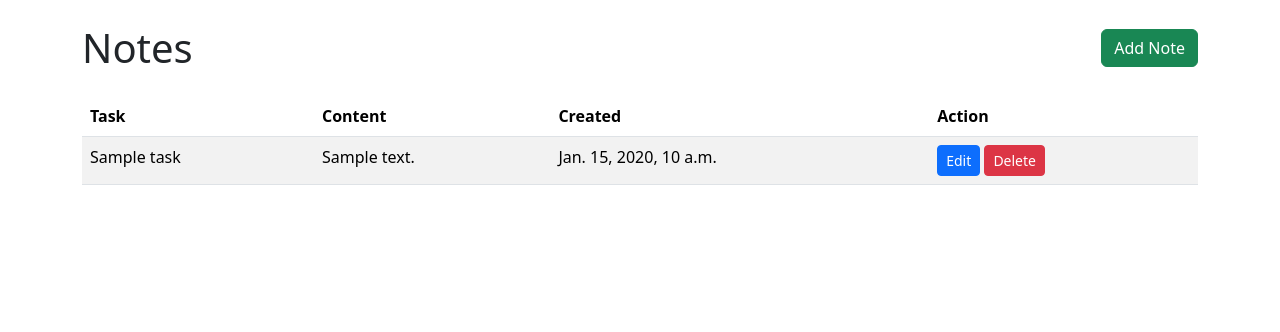
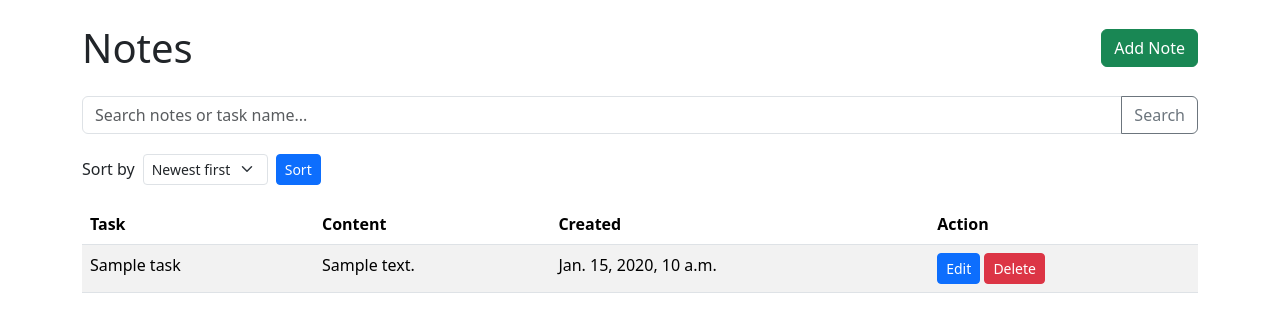
Before and after one commit to AllanDexter14/Hangarin, a Django app: template templates/note_list.html in a window 1280 px wide. Shown: the part 50-382 px from the top of the page. Run offline with Django 3.2, Linux system fonts and the light colour scheme; the template is opened without the code that fills it: most values are stand-ins (such as "Sample title", 1, 10 or a date in 2020).

Commit message:
added search to all list pages, note sorting, dashboard category and priority is now counted

```diff
--- /dev/null
+++ b/templates/includes/search_form.html
@@ -0,0 +1,14 @@
+<form method="get" class="mb-3">
+    {% if request.GET.sort_by %}
+    <input type="hidden" name="sort_by" value="{{ request.GET.sort_by }}">
+    {% endif %}
+    <div class="input-group">
+        <input type="text" name="q" class="form-control"
+               placeholder="{{ placeholder|default:'Search...' }}"
+               value="{{ request.GET.q }}">
+        <button type="submit" class="btn btn-outline-secondary">Search</button>
+        {% if request.GET.q %}
+        <a href="?" class="btn btn-outline-danger">Clear</a>
+        {% endif %}
+    </div>
+</form>
--- a/templates/includes/simple_pagination.html
+++ b/templates/includes/simple_pagination.html
@@ -2,11 +2,11 @@
 <nav class="mt-3">
     <ul class="pagination">
         {% if page_obj.has_previous %}
-        <li class="page-item"><a class="page-link" href="?page={{ page_obj.previous_page_number }}">Prev</a></li>
+        <li class="page-item"><a class="page-link" href="?page={{ page_obj.previous_page_number }}&q={{ request.GET.q }}&sort_by={{ request.GET.sort_by }}">Prev</a></li>
         {% endif %}
         <li class="page-item disabled"><span class="page-link">Page {{ page_obj.number }} of {{ page_obj.paginator.num_pages }}</span></li>
         {% if page_obj.has_next %}
-        <li class="page-item"><a class="page-link" href="?page={{ page_obj.next_page_number }}">Next</a></li>
+        <li class="page-item"><a class="page-link" href="?page={{ page_obj.next_page_number }}&q={{ request.GET.q }}&sort_by={{ request.GET.sort_by }}">Next</a></li>
         {% endif %}
     </ul>
 </nav>
--- a/templates/note_list.html
+++ b/templates/note_list.html
@@ -6,6 +6,25 @@
     <h1 class="m-0">Notes</h1>
     <a href="{% url 'note-add' %}" class="btn btn-success">Add Note</a>
 </div>
+
+{% include 'includes/search_form.html' with placeholder="Search notes or task name..." %}
+
+<form method="get" class="row g-2 align-items-center mb-3">
+    <input type="hidden" name="q" value="{{ request.GET.q }}">
+    <div class="col-auto">
+        <label class="col-form-label">Sort by</label>
+    </div>
+    <div class="col-auto">
+        <select name="sort_by" class="form-select form-select-sm">
+            <option value="newest" {% if request.GET.sort_by == "newest" %}selected{% endif %}>Newest first</option>
+            <option value="oldest" {% if request.GET.sort_by == "oldest" %}selected{% endif %}>Oldest first</option>
+            <option value="task" {% if request.GET.sort_by == "task" %}selected{% endif %}>Task name</option>
+        </select>
+    </div>
+    <div class="col-auto">
+        <button type="submit" class="btn btn-primary btn-sm">Sort</button>
+    </div>
+</form>
 
 <table class="table table-striped">
     <thead><tr><th>Task</th><th>Content</th><th>Created</th><th>Action</th></tr></thead>
@@ -21,7 +40,7 @@
             </td>
         </tr>
         {% empty %}
-        <tr><td colspan="4" class="text-center text-muted">No notes yet.</td></tr>
+        <tr><td colspan="4" class="text-center text-muted">No notes found.</td></tr>
         {% endfor %}
     </tbody>
 </table>
--- a/templates/priority_list.html
+++ b/templates/priority_list.html
@@ -6,7 +6,7 @@
     <h1 class="m-0">Priorities</h1>
     <a href="{% url 'priority-add' %}" class="btn btn-success">Add Priority</a>
 </div>
-
+{% include 'includes/search_form.html' with placeholder="Search priorities..." %}
 <table class="table table-striped">
     <thead><tr><th>Name</th><th>Action</th></tr></thead>
     <tbody>
--- a/templates/subtask_list.html
+++ b/templates/subtask_list.html
@@ -6,7 +6,7 @@
     <h1 class="m-0">SubTasks</h1>
     <a href="{% url 'subtask-add' %}" class="btn btn-success">Add SubTask</a>
 </div>
-
+{% include 'includes/search_form.html' with placeholder="Search subtasks or parent task..." %}
 <table class="table table-striped">
     <thead><tr><th>Title</th><th>Status</th><th>Parent Task</th><th>Action</th></tr></thead>
     <tbody>
```
Also changed, not shown: templates/category_list.html (+5 -13 lines), templates/home.html (+19 -0 lines), todo/views.py (+41 -8 lines).
